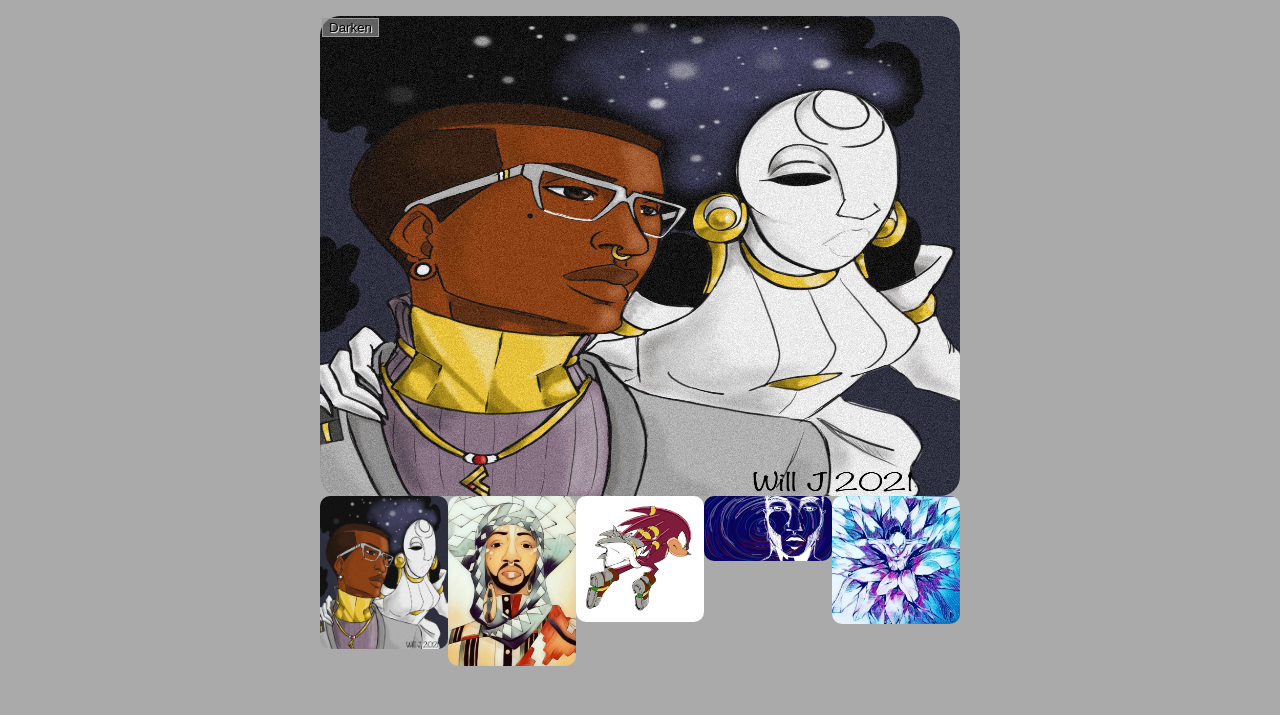
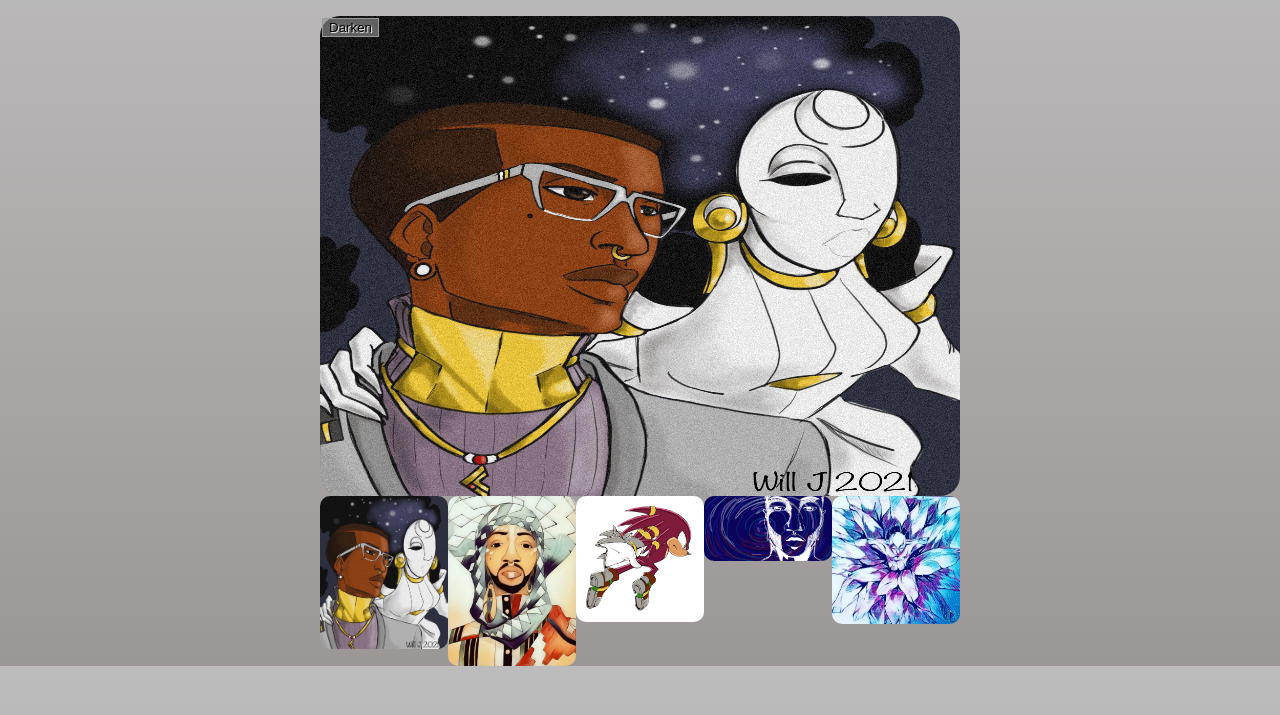
Before and after one commit to WillBridge0789/image_gallery, a plain HTML site: page index.html in a window 1280 px wide. Shown: the part 85-800 px from the top of the page. Drawn offline with Linux system fonts and the light colour scheme.

Commit message:
Final refactor. Additions to CSS

```diff
--- a/style.css
+++ b/style.css
@@ -11,7 +11,7 @@ h1 {
   body {
     width: 640px;
     margin: 0 auto;
-    background-color: rgb(171, 170, 170);
+    background-image: linear-gradient(rgb(189, 188, 188), rgb(156, 151, 151));
   }
 
   .full-img {
```
